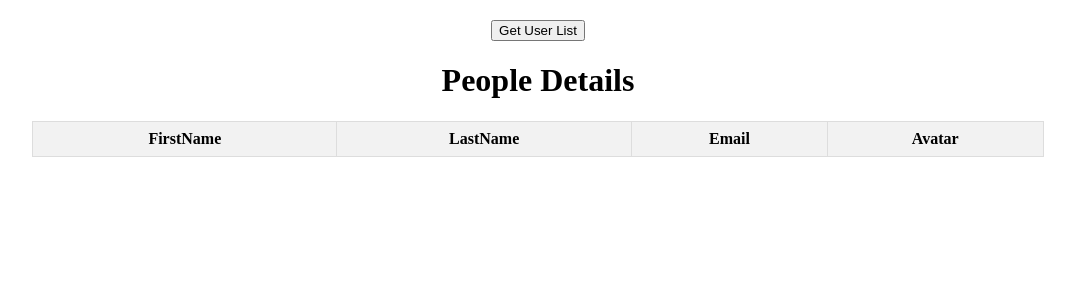
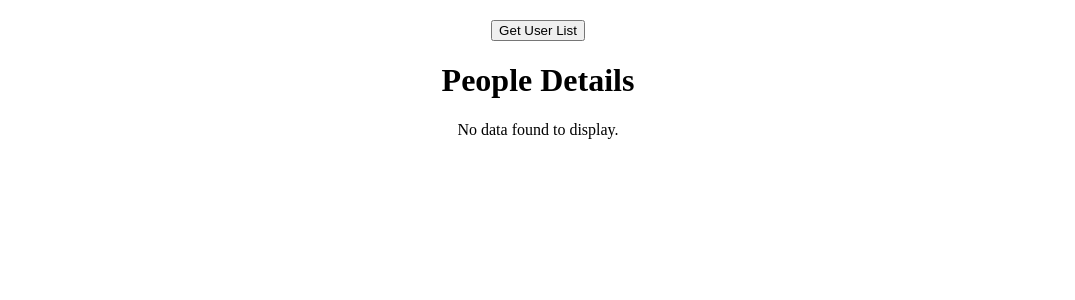
Before and after one commit to acciojob/fetch-users-imranshaikh9930, a React app: page / in a window 1280 px wide. Shown: the top 300 px of the page, without its empty margins (102-1177 px from the left). Built offline with nearby package versions, Linux system fonts and the light colour scheme.

Commit message:
table update

```diff
--- a/src/components/App.js
+++ b/src/components/App.js
@@ -40,30 +40,31 @@ const App = () => {
     <div className="App">
     <button className="btn" onClick={fetchUser}>Get User List</button>
     <h1>People Details</h1>
+
+    {users.length === 0 ? (
+      <p>No data found to display.</p>
+    ) : (
       <table>
         <thead>
           <tr>
-
             <th>FirstName</th>
             <th>LastName</th>
             <th>Email</th>
             <th>Avatar</th>
-
           </tr>
         </thead>
         <tbody>
-        { users ? users.map((person) => (
+          {users.map((person) => (
             <tr key={person.id}>
-
               <td>{person.first_name}</td>
               <td>{person.last_name}</td>
               <td>{person.email}</td>
               <td> <img src={person.avatar} alt="" /> </td>
-
             </tr>
-        )):"No data found to display."}
+          ))}
         </tbody>
       </table>
+    )}
   </div>
   )
 }
```
Lines whose indentation alone changed are shown as unchanged.
